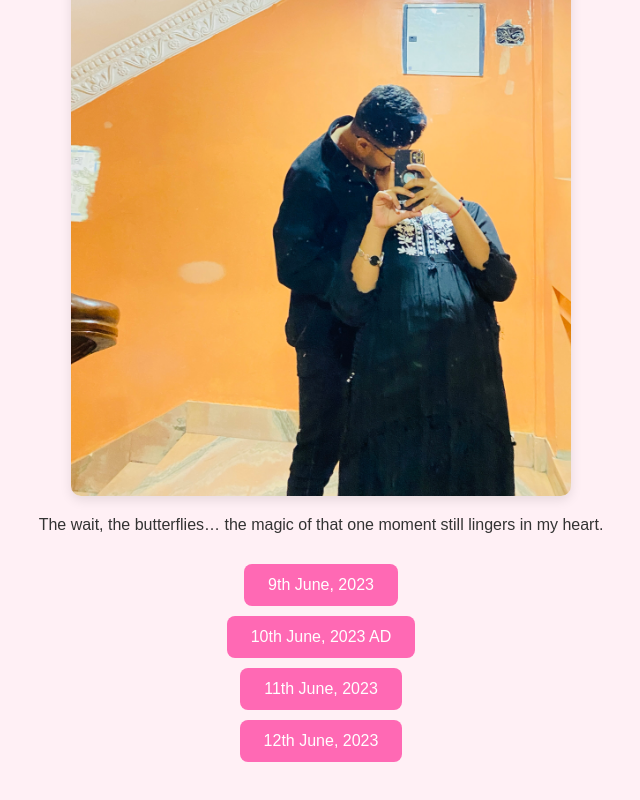
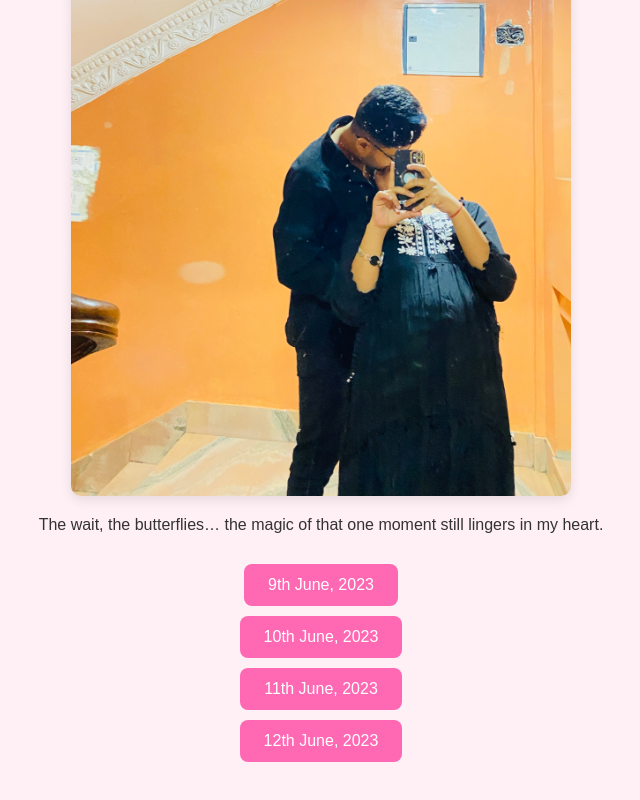
Before and after one commit to thisisAdityaRajGupta/mydarlingbirthday, a plain HTML site: page third.html in a window 1280 px wide. Shown: the part 521-1321 px from the top of the page, without its empty margins (319-959 px from the left). Drawn offline with Linux system fonts and the light colour scheme.

Commit message:
third.html

```diff
--- a/third.html
+++ b/third.html
@@ -12,7 +12,7 @@
     <p>The wait, the butterflies… the magic of that one moment still lingers in my heart.</p>
     <div class="options">
       <button onclick="checkAnswer('wrong')">9th June, 2023</button>
-      <button onclick="checkAnswer('correct')">10th June, 2023 AD</button>
+      <button onclick="checkAnswer('correct')">10th June, 2023</button>
       <button onclick="checkAnswer('wrong')">11th June, 2023</button>
       <button onclick="checkAnswer('wrong')">12th June, 2023</button>
     </div>
```
